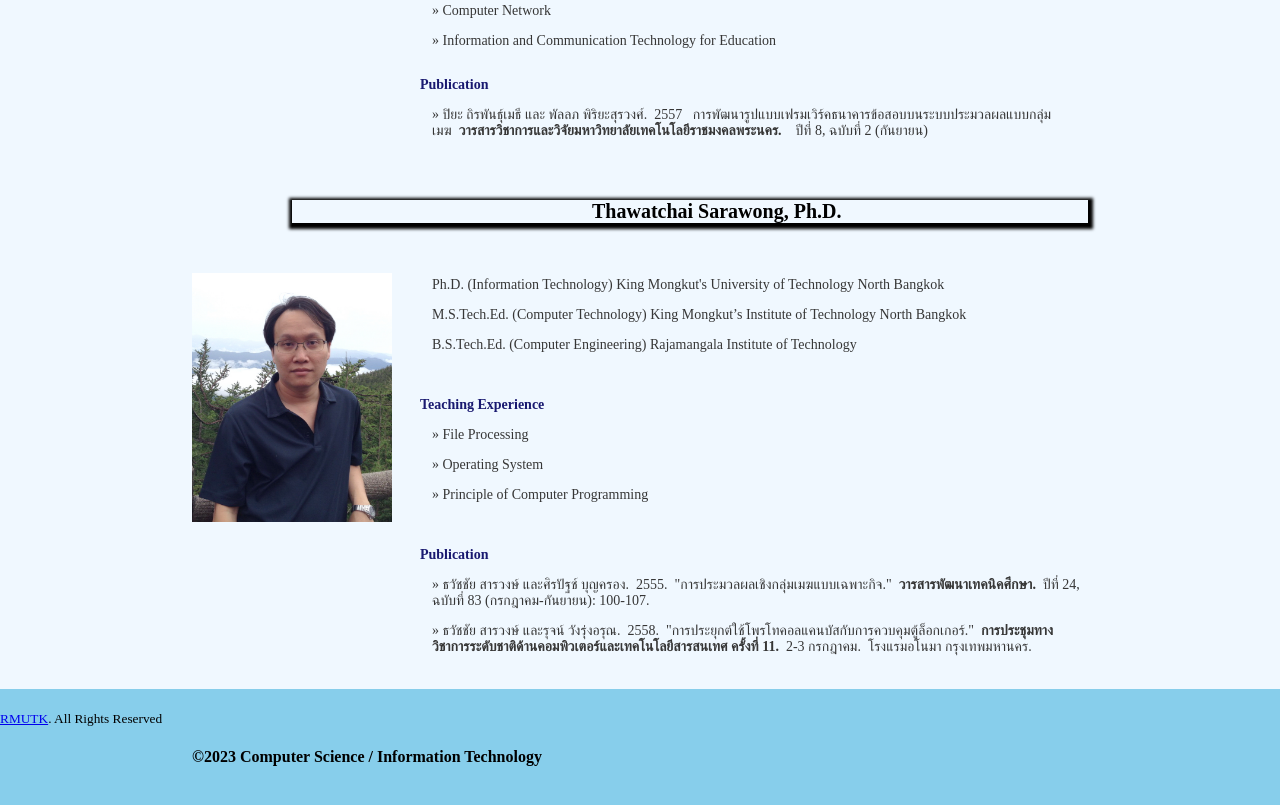
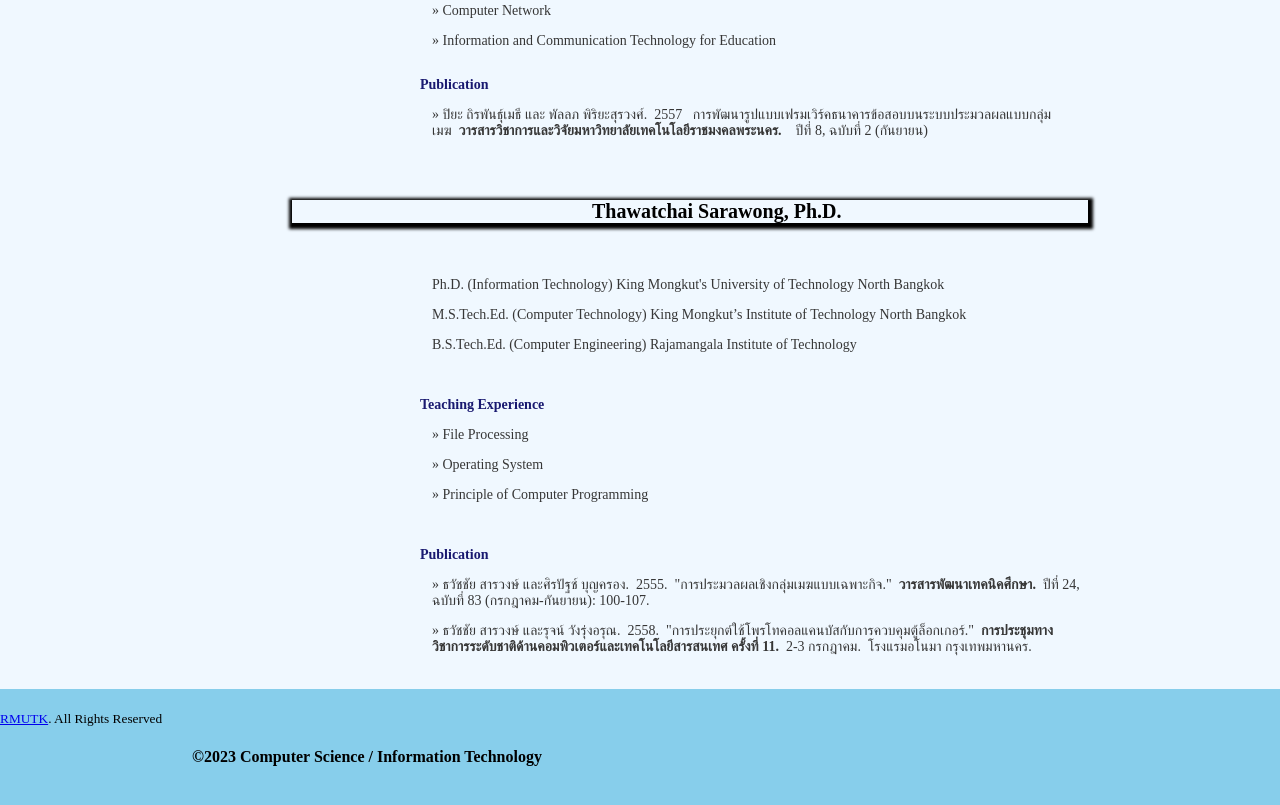
Before and after one commit to kingggg5/project, a plain HTML site: page teacher.html in a window 1280 px wide. Shown: the part 1068-1873 px from the top of the page. Drawn offline with Linux system fonts and the light colour scheme.

Commit message:
Update teacher.html

```diff
--- a/teacher.html
+++ b/teacher.html
@@ -70,7 +70,6 @@
 
                 </dl>
                 <br>
-                    <img src="./img/piya-2.jpg">
                     <h4 id="t" >Thawatchai Sarawong, Ph.D.</h4>
                     <div  id="font">
 
```
